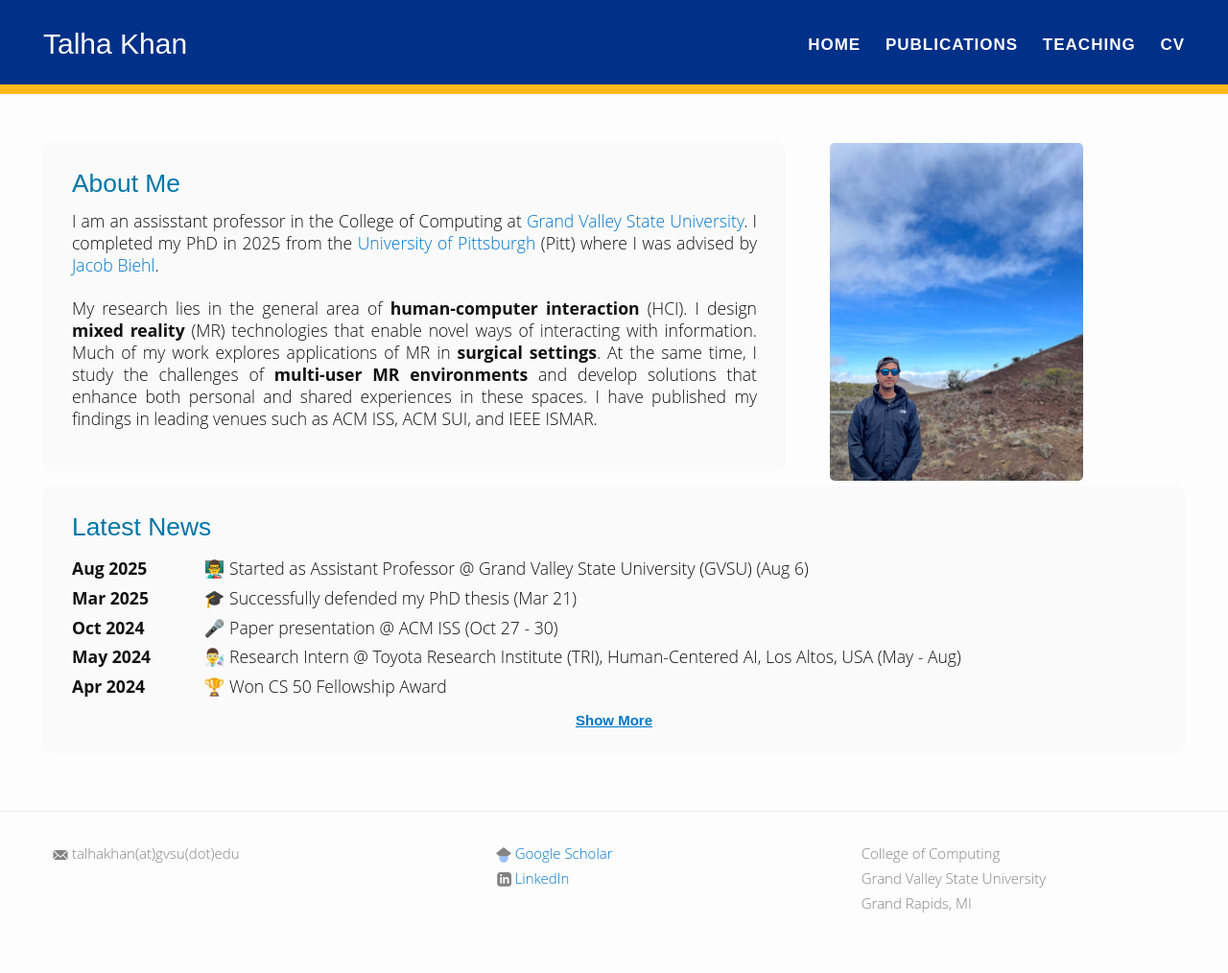
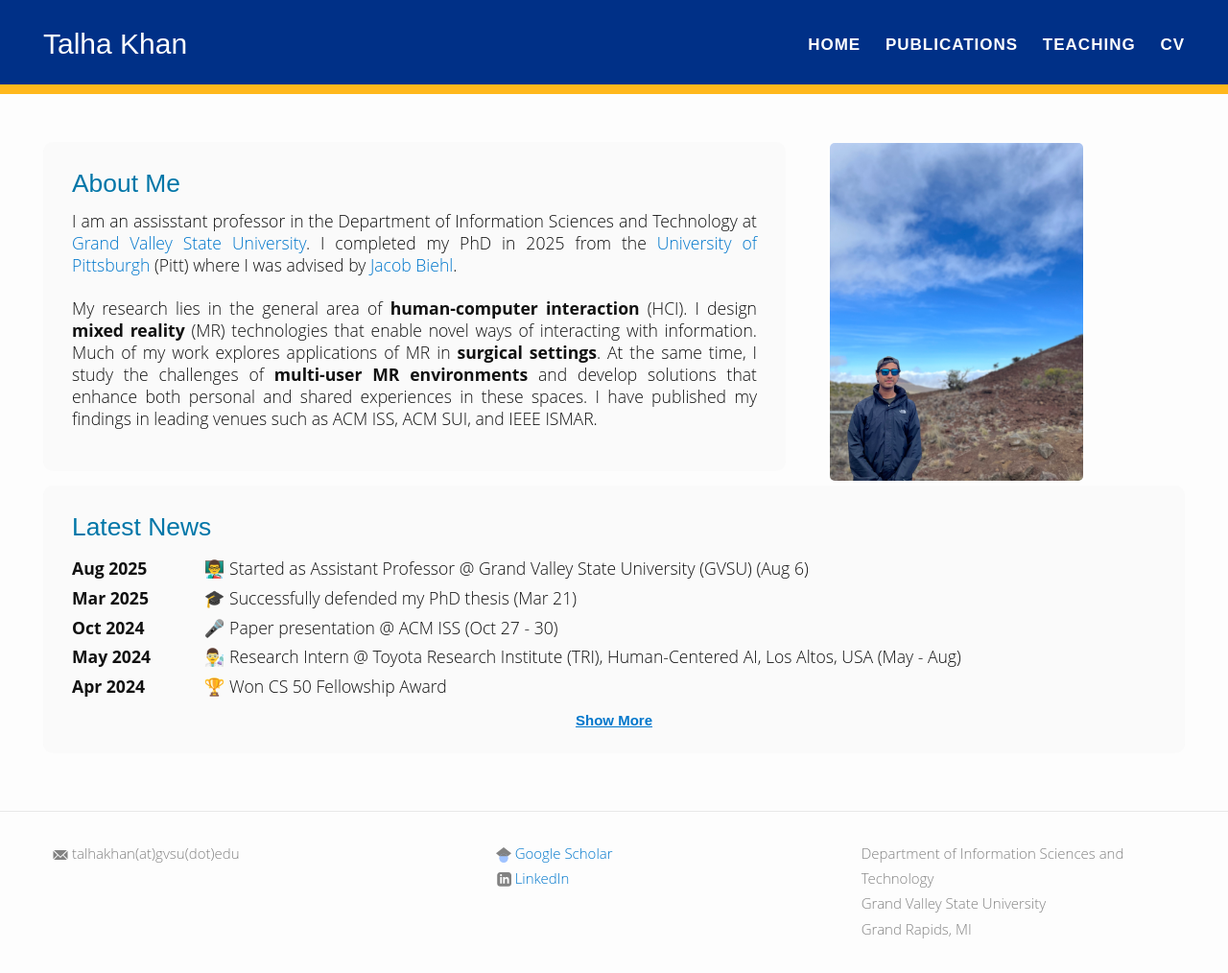
Before and after one commit to talhakhan13/talhakhan13.github.io, a plain HTML site: page index.html in a window 1280 px wide. Shown: the whole page at 96% size. Drawn offline with Linux system fonts and the light colour scheme.

Commit message:
added department info

```diff
--- a/index.html
+++ b/index.html
@@ -127,7 +127,7 @@
 <div class="about-me-container">
   <h1 style="margin-bottom: 15px">About Me</h1>
   <p style="line-height: 130%; text-align: justify;">
-  	I am an assisstant professor in the College of Computing at <a href="https://www.gvsu.edu/">Grand Valley State University</a>. I completed my PhD in 2025 from the <a href="https://www.pitt.edu/">University of Pittsburgh</a> (Pitt) where I was advised by <a href="https://jtbiehl.github.io">Jacob Biehl</a>.
+  	I am an assisstant professor in the Department of Information Sciences and Technology at <a href="https://www.gvsu.edu/">Grand Valley State University</a>. I completed my PhD in 2025 from the <a href="https://www.pitt.edu/">University of Pittsburgh</a> (Pitt) where I was advised by <a href="https://jtbiehl.github.io">Jacob Biehl</a>.
   	<br>
   	<br>
   	My research lies in the general area of <b>human-computer interaction</b> (HCI). I design <b>mixed reality</b> (MR) technologies that enable novel ways of interacting with information. Much of my work explores applications of MR in <b>surgical settings</b>. At the same time, I study the challenges of <b>multi-user MR environments</b> and develop solutions that enhance both personal and shared experiences in these spaces. I have published my findings in leading venues such as ACM ISS, ACM SUI, and IEEE ISMAR.
@@ -342,7 +342,7 @@
 
 			<div class="footer-col  footer-col-3">
 				 <p class="text" style="margin-left: 190px;">
-					College of Computing
+					Department of Information Sciences and Technology
 					<br>Grand Valley State University
 					<br>Grand Rapids, MI
 			</p></div>
```
Also changed, not shown: publications.html (+1 -1 lines), teaching.html (+1 -1 lines).
